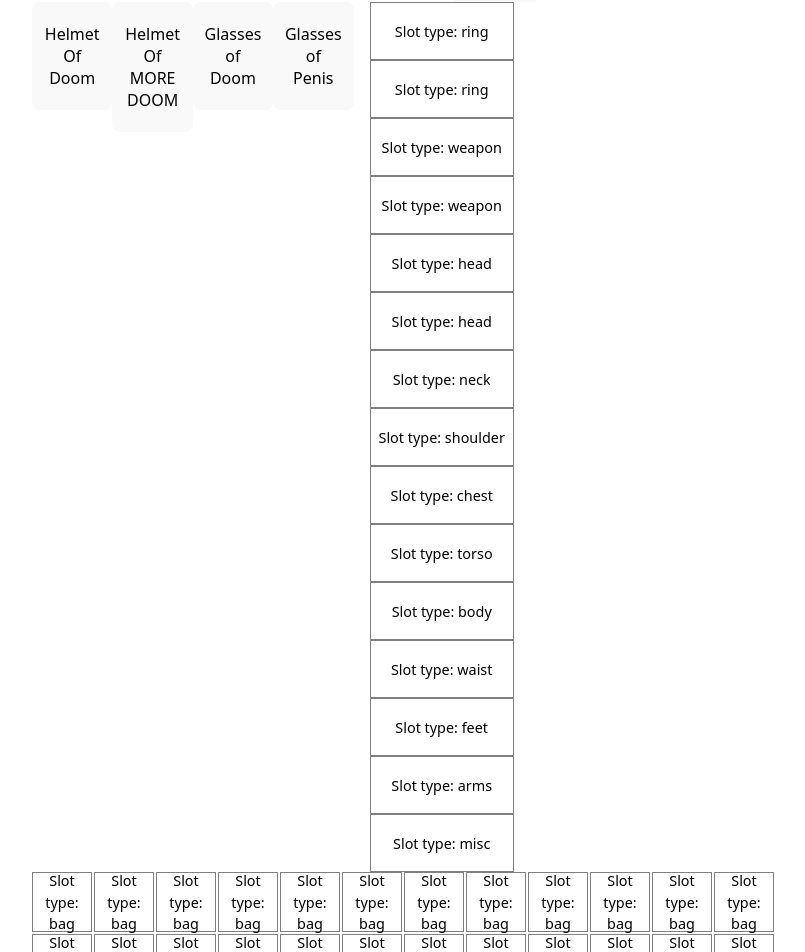
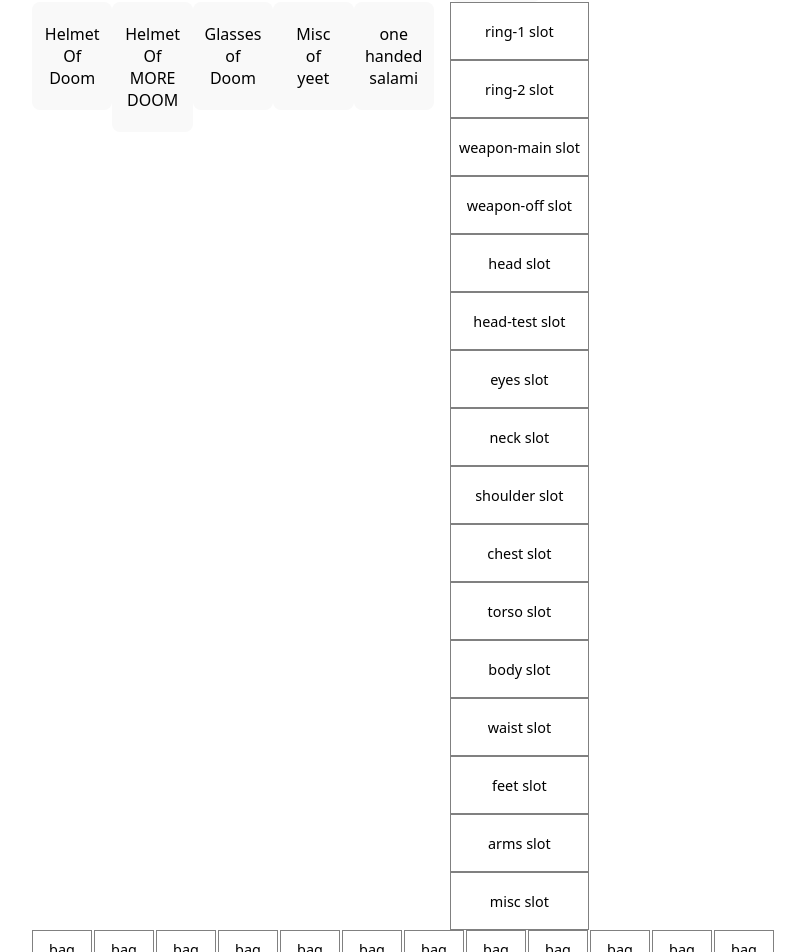
Before and after one commit to Slightsmiles/ChoomsMagicScreen, a React app in the folder Frontend/: page / in a window 1280 px wide. Shown: the part 212-1164 px from the top of the page, without its empty margins (237-1042 px from the left). Built offline with nearby package versions, Linux system fonts and the light colour scheme; the HTML template or start-up script is replaced by a standard one.

Commit message:
drag/drop works as intented now

```diff
--- a/Frontend/src/App.tsx
+++ b/Frontend/src/App.tsx
@@ -30,7 +30,8 @@ function App() {
     { id: "HoD", name: "Helmet Of Doom", slot: "head", parent: null },
     { id: "HoMD", name: "Helmet Of MORE DOOM", slot: "head", parent: null },
     { id: "GoD", name: "Glasses of Doom", slot: "eyes", parent: null },
-    { id: "PENIS", name: "Glasses of Penis", slot: "misc", parent: null }
+    { id: "MiscItem", name: "Misc of yeet", slot: "misc", parent: null },
+    { id: "weapMain", name: "one handed salami", slot: "weapon", parent: null}
   ]);
 
 
@@ -39,7 +40,7 @@ function App() {
       const res = await fetch(backendUrl + "equipment")
       if (!res.ok) throw new Error(`HTTP ${res.status}`)
       const data = await res.json()
-      setItems(data) // <-- data is already the array
+      setItems(data)
     } catch (err: any) {
       setError(err.message)
     }
@@ -51,7 +52,7 @@ function App() {
       if (!res.ok) throw new Error(` HTTP ${res.status}`)
       const data = await res.json()
       console.log(data)
-      setItems([data]) // <-- wrap single item in array so map works
+      setItems([data])
     } catch (err: any) {
       setError(err.message)
     }
--- a/Frontend/src/components/DummyBagOfHolding/DummyBagOfHolding.tsx
+++ b/Frontend/src/components/DummyBagOfHolding/DummyBagOfHolding.tsx
@@ -14,7 +14,7 @@ export function DummyBagOfHolding({ draggables, onUpdateItem }: DummyBagOfHoldin
   const cols = 12;
 
   // Generate slot IDs (example: invSlot-0, invSlot-1, …)
-  const equipmentSlots = Array.from({ length: rows * cols }, (_, i) => `invSlot-${i}` as EquipmentSlotId);
+  const bagSlots = Array.from({ length: rows * cols }, (_, i) => `invSlot-${i}` as EquipmentSlotId);
 
   return (
     <div
@@ -26,7 +26,7 @@ export function DummyBagOfHolding({ draggables, onUpdateItem }: DummyBagOfHoldin
       }}
     >
       {/* Render empty slots */}
-      {equipmentSlots.map(slot => (
+      {bagSlots.map(slot => (
         <EquipmentSlot
           key={slot}
           id={slot}
@@ -35,16 +35,6 @@ export function DummyBagOfHolding({ draggables, onUpdateItem }: DummyBagOfHoldin
           onUpdateItem={onUpdateItem}
         />
       ))}
-
-      {/* Render draggable items already occupying a slot */}
-      {equipmentSlots.map(slot => {
-        const item = draggables.find(d => d.parent === slot);
-        return item ? (
-          <Draggable key={item.id} id={item.id}>
-            <DraggableItemView item={item} onUpdateItem={onUpdateItem} />
-          </Draggable>
-        ) : null;
-      })}
     </div>
   );
 }
--- a/Frontend/src/components/EquipmentSlot/EquipmentSlot.tsx
+++ b/Frontend/src/components/EquipmentSlot/EquipmentSlot.tsx
@@ -7,9 +7,9 @@ import Draggable from "../../hooks/Draggable";
 import type { EquipmentSlotId } from "../../types/EquipmentState";
 
 interface EquipmentSlotProps {
-  slotId: EquipmentSlotId
-  id: string;
-  item: DraggableItem | null;
+  slotId: EquipmentSlotId // Identifier for slotType ("head, "weapon", "ring")
+  id: string;  // Unique identifier
+  item: DraggableItem | null; // Contained item
   onUpdateItem: (id: string, updates: Partial<DraggableItem>) => void;
 }
 
@@ -25,7 +25,8 @@ export default function EquipmentSlot({ slotId: type, id, item, onUpdateItem }:
       className={styles.slot}
       style={{ backgroundColor }}
     >
-      {!item && <p>Slot type: {type}</p>}
+     {/*Condtionally renders the slot type if no item is present*/}
+      {!item && <p>{id.startsWith("invSlot") ? "bag slot" : id + " slot"}</p>}
 
       {/* Conditionally render DraggableItemView if there is an item */}
       {item && (
--- a/Frontend/src/components/Item/DraggableItemView.tsx
+++ b/Frontend/src/components/Item/DraggableItemView.tsx
@@ -9,15 +9,15 @@ interface DraggableItemViewProps {
   className?: string;
 }
 
-function DraggableItemView({ item, onUpdateItem, className }: DraggableItemViewProps) {
+function DraggableItemView({ item, className }: DraggableItemViewProps) {
   const [isHovered, setHovered] = useState(false);
 
   return (
     <div
       draggable
-      onDragEnd={() => onUpdateItem(item.id, { parent: "head" })} // replace "head" dynamically later
       className={`${className} ${isHovered ? styles.hovered : ""}`}
       onMouseEnter={() => setHovered(true)}
+      onMouseDown={() => console.log(item.parent)}
       onMouseLeave={() => setHovered(false)}
     >
       {item.name}
--- a/Frontend/src/types/EquipmentSlots.ts
+++ b/Frontend/src/types/EquipmentSlots.ts
@@ -28,7 +28,8 @@
         { slotId: "weapon-main", slotType: "weapon" },
         { slotId: "weapon-off", slotType: "weapon" },
         { slotId: "head", slotType: "head" },
-        { slotId: "head-2", slotType: "head" },
+        { slotId: "head-test", slotType: "head" },
+        { slotId: "eyes", slotType: "eyes" },
         { slotId: "neck", slotType: "neck" },
         { slotId: "shoulder", slotType: "shoulder" },
         { slotId: "chest", slotType: "chest" },
```
Also changed, not shown: Frontend/src/components/SlotContentWrapper/SlotContentWrapper.tsx (added, +33 -0 lines).
